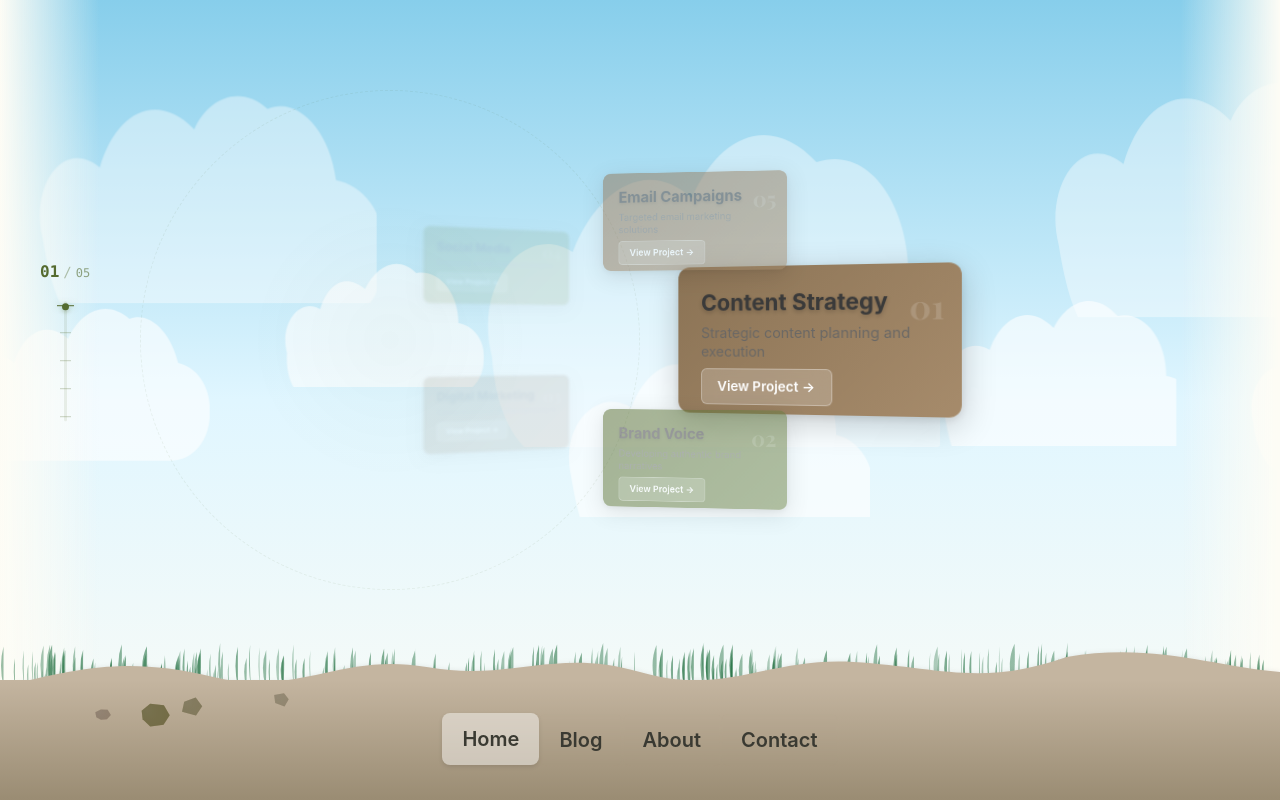
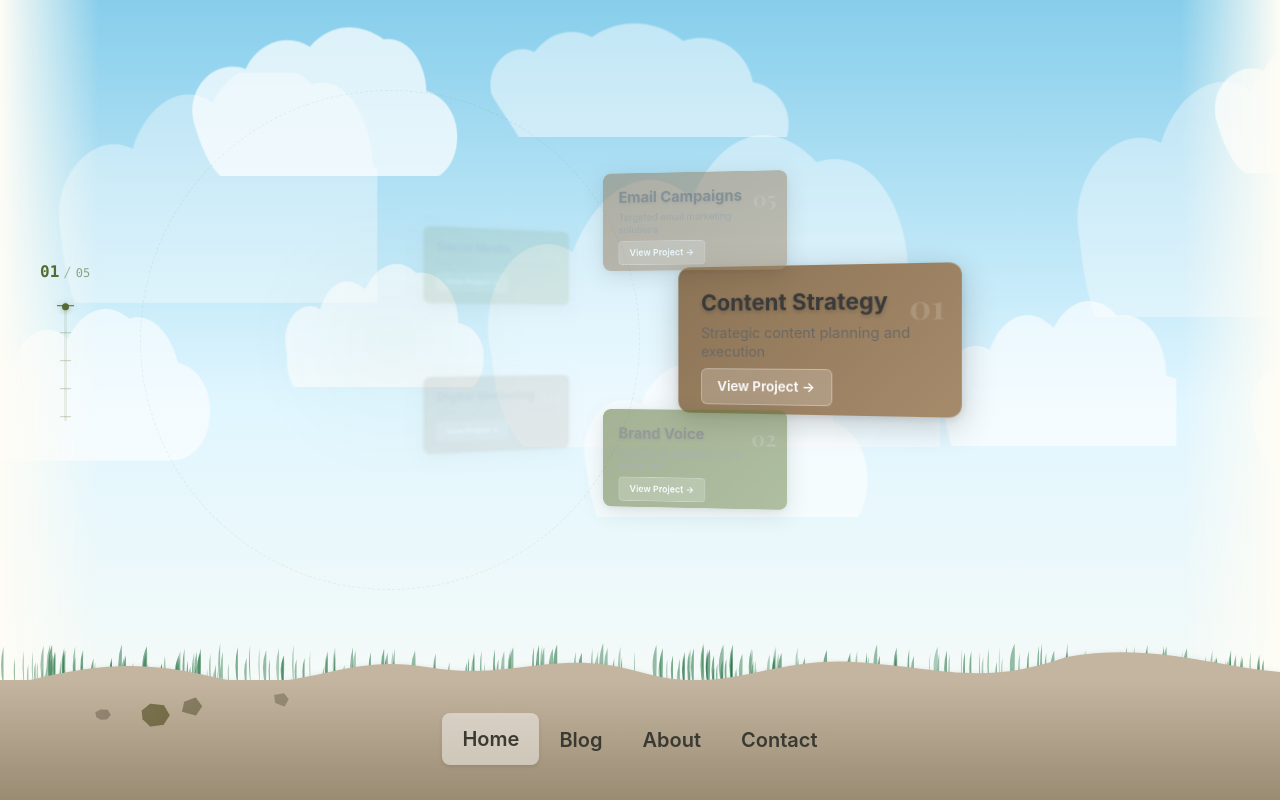
Before and after one commit to Fargarther/content-marketing-website, a React (Vite) app: page / in a window 1280 px wide. Built offline with nearby package versions, Linux system fonts and the light colour scheme.

Commit message:
feat(clouds): rounder bottoms and high-altitude variants

```diff
--- a/src/components/CloudBand.jsx
+++ b/src/components/CloudBand.jsx
@@ -7,11 +7,30 @@ const CloudBand = () => {
       {/* BACK LAYER (soft + slow) */}
       <svg className="clouds-svg" viewBox="0 0 2000 400" preserveAspectRatio="none" aria-hidden>
         <defs>
-          <symbol id="cloud-a" viewBox="0 0 220 90">
-            <path d="M15 65c-8-20 12-40 35-28 10-22 35-30 58-15 8-12 28-18 45-8 18-5 38 8 42 28 16 2 30 12 30 28 0 18-16 30-38 30H45C28 100 20 85 15 65Z"/>
+          <symbol id="cloud-a" viewBox="0 0 230 100">
+            <path fill="white" opacity="0.92"
+              d="M22 70c-8-24 22-46 49-37 8-18 33-30 54-20 14-18 45-22 68-8
+                 23-5 41 16 41 36 18 2 32 18 32 38
+                 0 22-20 38-50 38H58
+                 C36 117 26 95 22 70Z" />
           </symbol>
           <symbol id="cloud-b" viewBox="0 0 260 110">
             <path d="M30 80c-10-25 18-45 42-35 12-20 38-32 62-18 15-22 42-28 65-12 28-6 48 15 48 38 18 3 32 14 32 30 0 20-16 32-40 32H65C45 115 32 100 30 80Z"/>
+          </symbol>
+          <symbol id="cloud-slim" viewBox="0 0 280 70">
+            <path fill="white" opacity="0.88"
+              d="M18 48c-6-18 18-34 44-28 10-14 34-20 54-12 16-12 40-14 62-4
+                 22-2 36 14 36 28 14 2 26 12 26 24
+                 0 18-18 26-40 26H56
+                 C38 82 26 66 18 48Z" />
+          </symbol>
+          <symbol id="cloud-cirrus" viewBox="0 0 320 60">
+            <path fill="white" opacity="0.75"
+              d="M10 42c-5-16 18-28 36-22 12-10 30-14 48-8
+                 22-10 52-10 76 2 28-6 54 6 58 22
+                 18 2 30 12 30 22
+                 0 14-16 22-36 22H46
+                 C28 58 16 50 10 42Z" />
           </symbol>
         </defs>
 
@@ -27,6 +46,27 @@ const CloudBand = () => {
           <g className="bob-1 d4"><use href="#cloud-a" x="2480" y="60"  width="310" height="125"/></g>
           <g className="bob-2 d1"><use href="#cloud-b" x="2820" y="30"  width="370" height="150"/></g>
         </g>
+        {/* High, wispy cirrus (very thin, near the top) */}
+        <g opacity="0.65">
+          <g className="track">
+            <g className="bob-1"><use href="#cloud-cirrus" x="420" y="6" width="300" height="66"/></g>
+          </g>
+          <g className="track offset">
+            <g className="bob-2"><use href="#cloud-cirrus" x="2420" y="10" width="320" height="70"/></g>
+          </g>
+        </g>
+
+        {/* Slim mid/high altitude shapes (still in the back lane) */}
+        <g opacity="0.8">
+          <g className="track">
+            <g className="bob-1"><use href="#cloud-slim" x="180" y="12" width="260" height="80"/></g>
+            <g className="bob-2"><use href="#cloud-slim" x="980" y="18" width="240" height="76"/></g>
+          </g>
+          <g className="track offset">
+            <g className="bob-1"><use href="#cloud-slim" x="2180" y="12" width="260" height="80"/></g>
+            <g className="bob-2"><use href="#cloud-slim" x="2980" y="18" width="240" height="76"/></g>
+          </g>
+        </g>
       </svg>
 
       {/* FRONT LAYER (crisper + faster) */}
@@ -35,8 +75,12 @@ const CloudBand = () => {
           <symbol id="cloud-c" viewBox="0 0 200 85">
             <path d="M20 60c-7-18 14-35 32-25 7-15 25-22 42-12 10-14 30-20 48-10 15-4 32 6 38 22 14 2 25 11 25 24 0 15-13 25-32 25H42C30 84 22 72 20 60Z"/>
           </symbol>
-          <symbol id="cloud-d" viewBox="0 0 240 95">
-            <path d="M22 75c-8-24 20-42 45-32 10-18 34-28 56-14 12-16 35-22 54-8 24-4 42 14 42 35 15 2 28 12 28 27 0 18-15 29-36 29H50C35 112 28 98 22 75Z"/>
+          <symbol id="cloud-d" viewBox="0 0 240 105">
+            <path fill="white" opacity="0.95"
+              d="M24 78c-8-22 20-42 45-32 10-18 36-28 56-16 14-16 40-22 60-9
+                 24-4 42 16 42 34 15 3 28 14 28 30
+                 0 20-18 33-44 33H52
+                 C36 118 28 98 24 78Z" />
           </symbol>
           <symbol id="cloud-e" viewBox="0 0 190 75">
             <path d="M25 58c-6-15 10-28 26-22 6-13 20-18 35-10 9-12 26-17 40-8 18-2 33 10 33 25 10 1 20 7 20 17 0 11-10 19-25 19H40C29 79 24 68 25 58Z"/>
```
